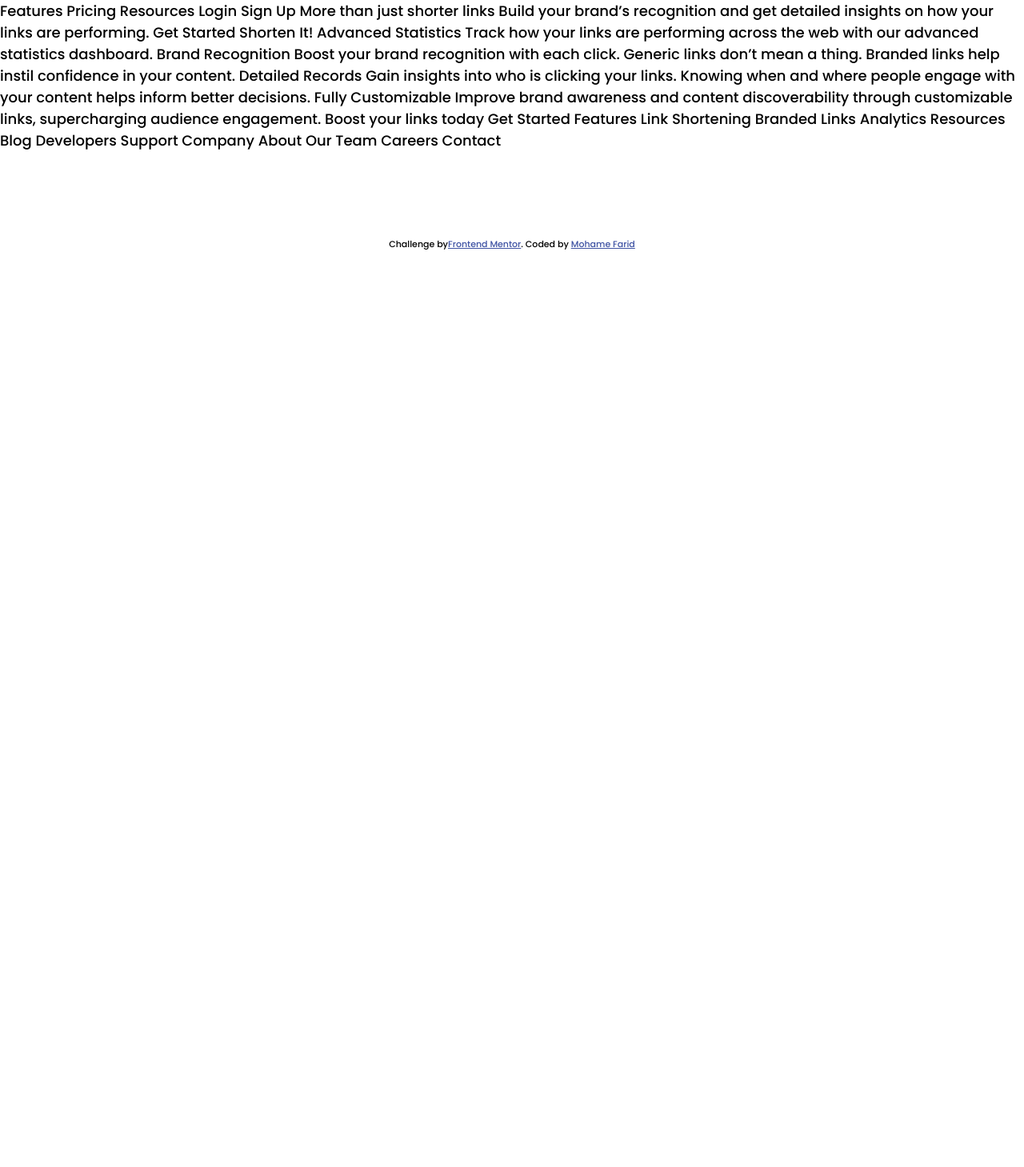
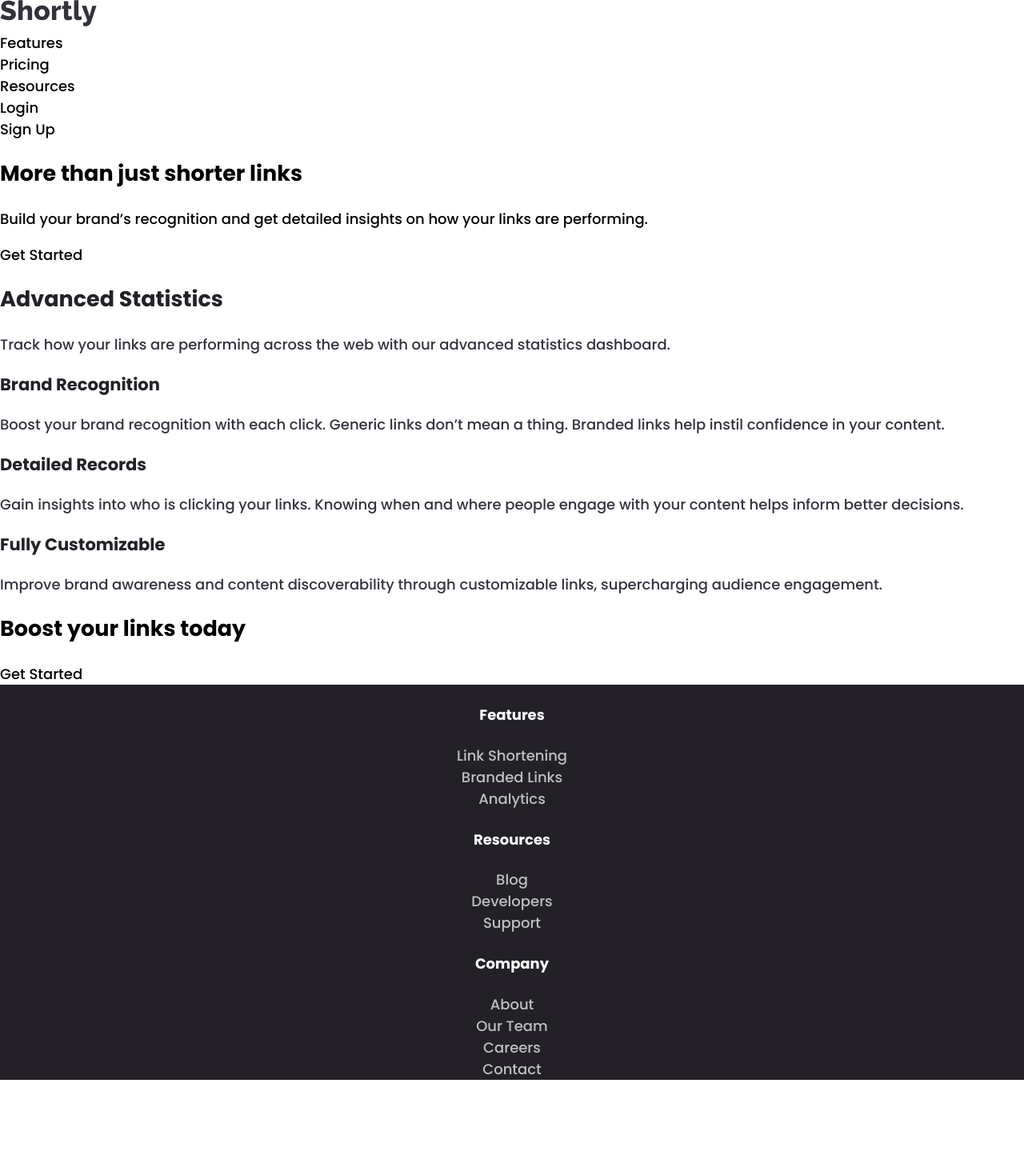
Before and after one commit to FaridJunior/FrontendMentorChallenges, a React (Create React App) app in the folder url-shortening-api/: page / in a window 1280 px wide. Shown: the top 1459 px of the page at 80% size. Before the commit the page ends 800 px from the top, so only its background shows below. Built offline with nearby package versions, Linux system fonts and the light colour scheme.

Commit message:
add html code

```diff
--- a/url-shortening-api/src/App.js
+++ b/url-shortening-api/src/App.js
@@ -1,71 +1,22 @@
 import React from "react";
-import "./css/style.css"
-import Attribution from './Components/Attribution'
+import "./css/style.css";
+import Attribution from "./Components/Attribution";
+import Footer from "./Components/Footer";
+import Statistics from "./Components/Statistics";
+import Hero from "./Components/Hero";
+import Header from "./Components/Header";
+import GetStartedSection from "./Components/GetStartedSection";
 function App() {
-  return <div className="App">
-
-
-  Features
-  Pricing
-  Resources
-
-  Login
-  Sign Up
-
-  More than just shorter links
-
-  Build your brand’s recognition and get detailed insights
-  on how your links are performing.
-
-  Get Started
-
-  Shorten It!
-
-  Advanced Statistics
-
-  Track how your links are performing across the web with our
-  advanced statistics dashboard.
-
-  Brand Recognition
-
-  Boost your brand recognition with each click. Generic links don’t
-  mean a thing. Branded links help instil confidence in your content.
-
-  Detailed Records
-
-  Gain insights into who is clicking your links. Knowing when and where
-  people engage with your content helps inform better decisions.
-
-  Fully Customizable
-
-  Improve brand awareness and content discoverability through customizable
-  links, supercharging audience engagement.
-
-  Boost your links today
-
-  Get Started
-
-  Features
-
-  Link Shortening
-  Branded Links
-  Analytics
-
-  Resources
-
-  Blog
-  Developers
-  Support
-
-  Company
-
-  About
-  Our Team
-  Careers
-  Contact
-
-  <Attribution />
-  </div>;
+  return (
+    <div className="App">
+      <Header />
+      <Hero />
+      <Statistics />
+      <GetStartedSection />
+      <Footer />
+      <Attribution />
+    </div>
+  );
 }
 
 export default App;
--- /dev/null
+++ b/url-shortening-api/src/Components/Footer.js
@@ -0,0 +1,53 @@
+import React from "react";
+import styled from "styled-components";
+function Footer() {
+  const Footer = styled.footer`
+    background: var(--main-black);
+    text-align: center;
+    h4 {
+      color: var(--white);
+    }
+    li {
+      color: var(--light-gray);
+    }
+  `;
+  const Container = styled.div`
+    display: grid;
+    justify-content: center;
+  `;
+  return (
+    <Footer>
+      <Container className="container">
+        <div className="footer-section"></div>
+        <div className="footer-section">
+          <h4>Features</h4>
+          <ul>
+            <li>Link Shortening</li>
+            <li>Branded Links</li>
+            <li>Analytics</li>
+          </ul>
+        </div>
+        <div className="footer-section">
+          <h4>Resources</h4>{" "}
+          <ul>
+            <li>Blog</li>
+            <li>Developers</li>
+            <li>Support</li>
+          </ul>
+        </div>
+        <div className="footer-section">
+          <h4>Company</h4>{" "}
+          <ul>
+            <li>About</li>
+            <li>Our Team</li>
+            <li>Careers</li>
+            <li>Contact</li>
+          </ul>
+        </div>
+        <div className="footer-section"></div>
+      </Container>
+    </Footer>
+  );
+}
+
+export default Footer;
--- /dev/null
+++ b/url-shortening-api/src/Components/GetStartedSection.js
@@ -0,0 +1,14 @@
+import React from "react";
+
+function GetStartedSection() {
+  return (
+    <section className="get-started-section">
+      <h2> Boost your links today</h2>
+      <a href="#" className="hero__btn btn">
+        Get Started
+      </a>
+    </section>
+  );
+}
+
+export default GetStartedSection;
--- /dev/null
+++ b/url-shortening-api/src/Components/Header.js
@@ -0,0 +1,42 @@
+import React from "react";
+import logo from "../images/logo.svg";
+function Header() {
+  return (
+    <header>
+      <div className="logo">
+        <img src={logo} alt="app logo" />
+      </div>
+      <nav>
+        <ul>
+          <li className="nav-item">
+            <a href="#" className="nav-link">
+              Features
+            </a>
+          </li>
+          <li className="nav-item">
+            <a href="#" className="nav-link">
+              Pricing
+            </a>
+          </li>
+          <li className="nav-item">
+            <a href="#" className="nav-link">
+              Resources
+            </a>
+          </li>
+          <li className="nav-item">
+            <a href="#" className="nav-link">
+              Login
+            </a>
+          </li>
+          <li className="nav-item">
+            <a href="#" className="nav-link">
+              Sign Up
+            </a>
+          </li>
+        </ul>
+      </nav>
+    </header>
+  );
+}
+
+export default Header;
--- /dev/null
+++ b/url-shortening-api/src/Components/Hero.js
@@ -0,0 +1,21 @@
+import React from "react";
+
+function Hero() {
+  return (
+    <section className="hero">
+      <div className="hero-img"></div>
+      <div className="hero-data">
+        <h1 className="hero__heading">More than just shorter links</h1>
+        <p className="hero__subtitle">
+          {" "}
+          Build your brand’s recognition and get detailed insights on how your links are performing.
+        </p>
+        <a href="#" className="hero__btn btn">
+          Get Started
+        </a>
+      </div>
+    </section>
+  );
+}
+
+export default Hero;
--- /dev/null
+++ b/url-shortening-api/src/Components/Statistics.js
@@ -0,0 +1,38 @@
+import React from "react";
+
+function Statistics() {
+  return (
+    <section className="statistics">
+      <h2 className="statistics__heading tp"> Advanced Statistics</h2>
+      <p className="statistics__subtitles ts">
+        Track how your links are performing across the web with our advanced statistics dashboard.
+      </p>
+      <div className="statistic">
+        <div className="statistic__icon"></div>
+        <h3 className="statistic__heading tp">Brand Recognition</h3>
+        <p className="statistic__suptitle ts">
+          Boost your brand recognition with each click. Generic links don’t mean a thing. Branded
+          links help instil confidence in your content.
+        </p>
+      </div>
+      <div className="statistic">
+        <div className="statistic__icon"></div>
+        <h3 className="statistic__heading tp">Detailed Records</h3>
+        <p className="statistic__suptitle ts">
+          Gain insights into who is clicking your links. Knowing when and where people engage with
+          your content helps inform better decisions.
+        </p>
+      </div>
+      <div className="statistic">
+        <div className="statistic__icon"></div>
+        <h3 className="statistic__heading tp">Fully Customizable</h3>
+        <p className="statistic__suptitle ts">
+          Improve brand awareness and content discoverability through customizable links,
+          supercharging audience engagement.
+        </p>
+      </div>
+    </section>
+  );
+}
+
+export default Statistics;
--- a/url-shortening-api/src/css/style.css
+++ b/url-shortening-api/src/css/style.css
@@ -1,12 +1,13 @@
 @import url("https://fonts.googleapis.com/css2?family=Poppins:wght@500;700&display=swap");
 :root {
-  --cyan: hsl(180, 66%, 49%);
+  --primary: hsl(180, 66%, 49%);
   --dark-violet: hsl(257, 27%, 26%);
   --red: hsl(0, 87%, 67%);
-  --gray: hsl(0, 0%, 75%);
-  --grayish-violet: hsl(257, 7%, 63%);
-  --very-dark-blue: hsl(255, 11%, 22%);
-  --very-dark-violet: hsl(260, 8%, 14%);
+  --light-gray: hsl(0, 0%, 75%);
+  --dark-gray: hsl(257, 7%, 63%);
+  --secondary-black: hsl(255, 11%, 22%);
+  --main-black: hsl(260, 8%, 14%);
+  --white: #fff;
   font-family: "Poppins", sans-serif;
   font-size: 18px;
 }
@@ -19,13 +20,37 @@
 }
 
 body,
-div {
+div,
+ul {
   padding: 0;
   margin: 0;
 }
 
-input,
-button {
-  outline: none;
+a {
+  color: inherit;
+  text-decoration: none;
+}
+
+li {
+  list-style: none;
+}
+
+input:focus,
+button:focus {
+  outline: 2px dotted var(--primary);
+}
+
+.tp {
+  color: var(--main-black);
+}
+
+.ts {
+  color: var(--secondary-black);
+}
+
+.container {
+  margin: 0 auto;
+  width: 90%;
+  max-width: 1440;
 }
 /*# sourceMappingURL=style.css.map */
--- a/url-shortening-api/src/css/style.scss
+++ b/url-shortening-api/src/css/style.scss
@@ -1,15 +1,16 @@
 @import url("https://fonts.googleapis.com/css2?family=Poppins:wght@500;700&display=swap");
 :root {
   // Primary
-  --cyan: hsl(180, 66%, 49%);
+  --primary: hsl(180, 66%, 49%);
   --dark-violet: hsl(257, 27%, 26%);
   // Secondary
   --red: hsl(0, 87%, 67%);
   // Neutral
-  --gray: hsl(0, 0%, 75%);
-  --grayish-violet: hsl(257, 7%, 63%);
-  --very-dark-blue: hsl(255, 11%, 22%);
-  --very-dark-violet: hsl(260, 8%, 14%);
+  --light-gray: hsl(0, 0%, 75%);
+  --dark-gray: hsl(257, 7%, 63%);
+  --secondary-black: hsl(255, 11%, 22%);
+  --main-black: hsl(260, 8%, 14%);
+  --white: #fff;
   // Typography
   font-family: "Poppins", sans-serif;
   font-size: 18px;
@@ -20,14 +21,32 @@
 *::after {
   box-sizing: border-box;
 }
-
 body,
-div {
+div,
+ul {
   padding: 0;
   margin: 0;
 }
+a {
+  color: inherit;
+  text-decoration: none;
+}
+li {
+  list-style: none;
+}
+input:focus,
+button:focus {
+  outline: 2px dotted var(--primary);
+}
 
-input,
-button {
-  outline: none;
+.tp {
+  color: var(--main-black);
 }
+.ts {
+  color: var(--secondary-black);
+}
+.container {
+  margin: 0 auto;
+  width: 90%;
+  max-width: 1440;
+}
```
Also changed, not shown: url-shortening-api/src/Components/Shorten.js (added, +14 -0 lines), url-shortening-api/src/images/logo.svg (renamed from url-shortening-api/images/logo.svg), 1 other file (tests, documents, lock files or other folders).
